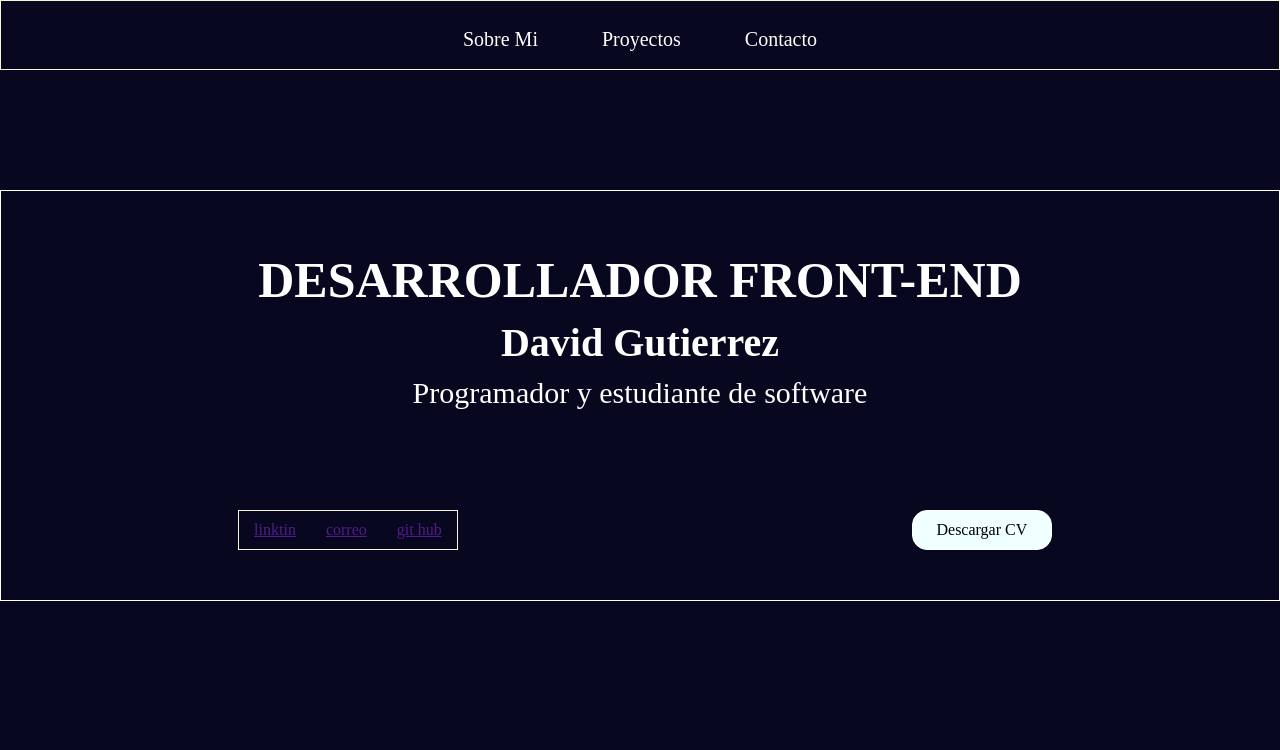
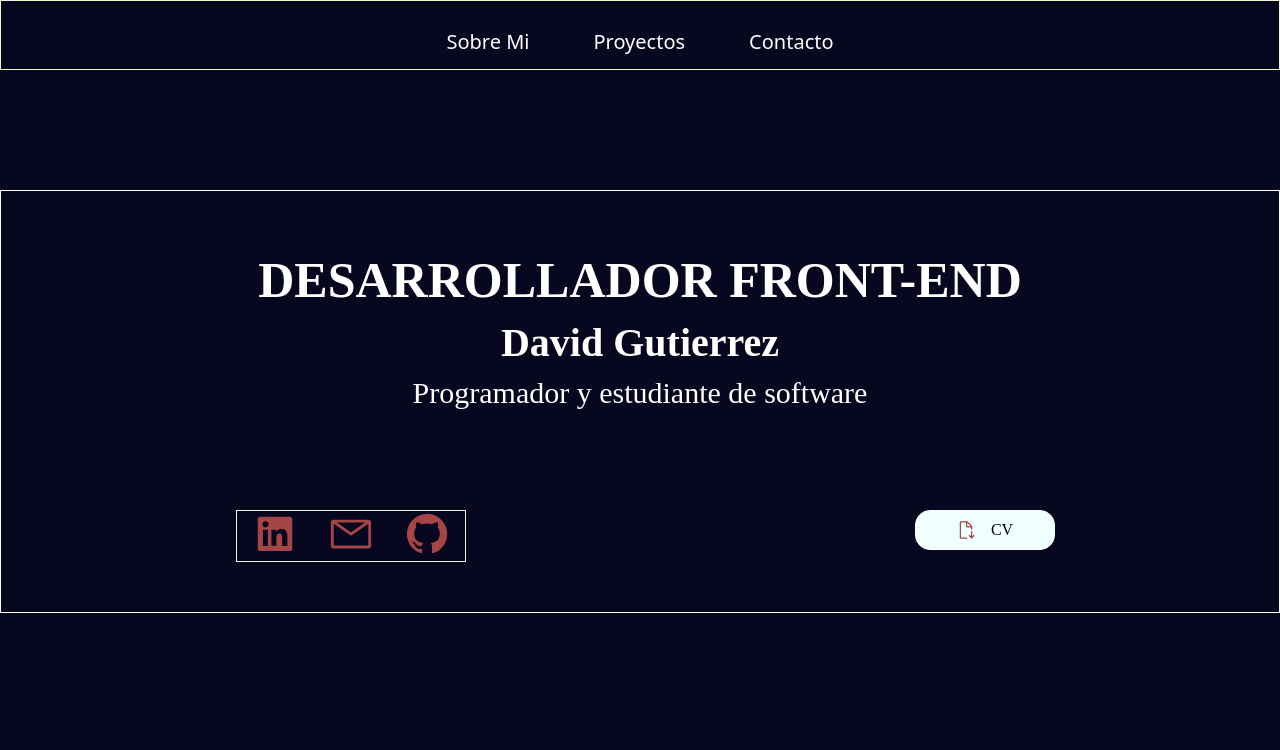
Before and after one commit to David2474/portafolio, a plain HTML site: page index.html in a window 1280 px wide. Shown: the top 750 px of the page. Drawn offline with Linux system fonts and the light colour scheme.

Commit message:
se agregaron logos de tecnologias y se sigue con el desarrollo

```diff
--- a/index.html
+++ b/index.html
@@ -5,6 +5,7 @@
     <meta name="viewport" content="width=device-width, initial-scale=1.0">
     <link rel="stylesheet" href="./styles/style.css">
     <title>Portafolio|DavidGutierrez</title>
+    <link rel="shortcut icon" href="./icons/terminal.svg" type="image/x-icon">
 </head>
 <body>
 
@@ -27,13 +28,14 @@
             </div>
             <section class="cont-contacto">
                 <div class="redes">
-                    <a href="">linktin</a>
-                    <a href="">correo</a>
-                    <a href="">git hub</a>
+                    <a href="https://www.linkedin.com/in/dev-david-gutierrez/"><img src="./icons/redes/logo-linkedin.svg" alt=""></a>
+                    <a href=""><img src="./icons/redes/email.svg" alt=""></a>
+                    <a href="https://github.com/"> <img src="./icons/redes/logo-github.svg" alt=""></a>
                     <!-- ICONOS -->
                 </div>
                 <div class="descargar">
-                    <a href="./download/Daniel .docx" download="CV-DavidGutierrez">Descargar CV</a>
+                    <img src="./icons/redes/document-download.svg" class="donwload" alt="">
+                    <a href="./download/Daniel .docx" download="CV-DavidGutierrez">CV</a>
                 </div>
             </section>
         </div>
--- a/styles/style.css
+++ b/styles/style.css
@@ -25,6 +25,7 @@ body{
 }
 
 li{
+    font-family: system-ui, -apple-system, BlinkMacSystemFont, 'Segoe UI', Roboto, Oxygen, Ubuntu, Cantarell, 'Open Sans', 'Helvetica Neue', sans-serif;
     cursor: pointer;
     margin: 20px;
     padding: 7px 12px;
@@ -83,8 +84,15 @@ li{
     border-radius: 15px;
     width: 140px;
     height: 40px;
-    display: grid;
-    place-content: center;
+    display: flex;
+    align-items: center;
+    justify-content: center;
+}
+
+.donwload{
+    width: 20px;
+    height: 30px;
+    margin-right: 15px;
 }
 
 .descargar a{
```
Also changed, not shown: icons/redes/document-download.svg (added), icons/redes/email.svg (added), icons/redes/logo-github.svg (added), icons/redes/logo-linkedin.svg (added), icons/redes/terminal.svg (added), icons/tecnologias/adobe-xd-svgrepo-com.svg (added), icons/tecnologias/css-3-svgrepo-com.svg (added), icons/tecnologias/git-icon-svgrepo-com.svg (added), icons/tecnologias/html-5-svgrepo-com.svg (added), icons/tecnologias/javascript-svgrepo-com.svg (added), icons/tecnologias/linux-tux-svgrepo-com.svg (added), icons/tecnologias/react-svgrepo-com.svg (added), icons/tecnologias/tailwind-svgrepo-com.svg (added), icons/tecnologias/windows-applications-svgrepo-com.svg (added).
